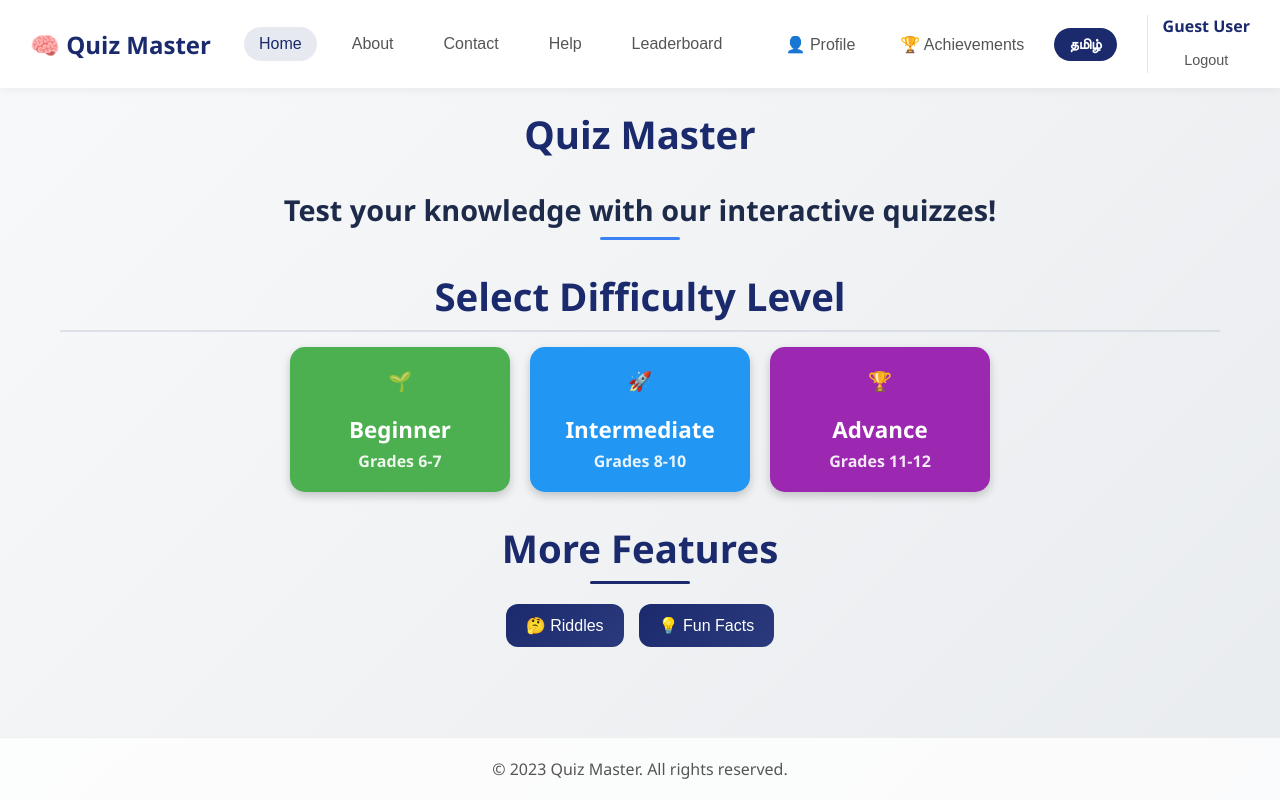
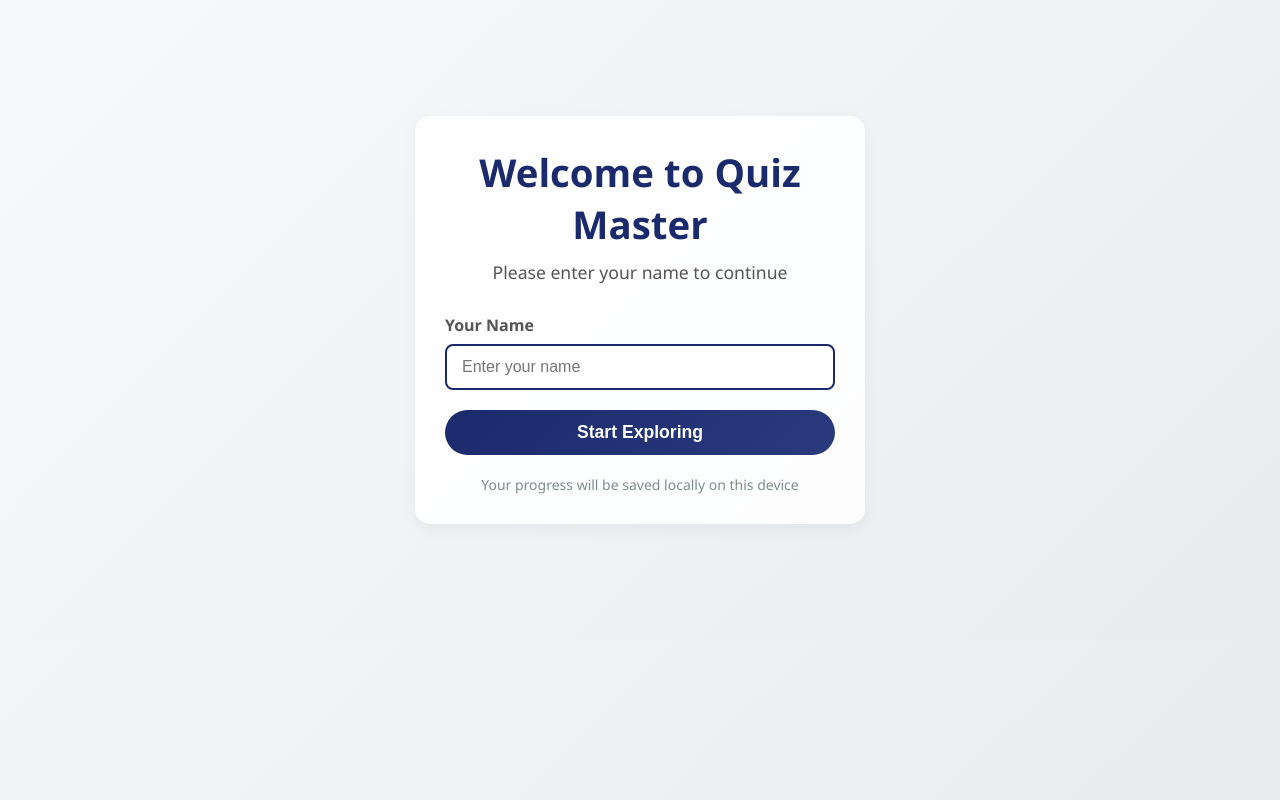
Before and after one commit to Sinduja-D/quiz-master-offline, a React (Create React App) app: page / in a window 1280 px wide. Built offline with nearby package versions, Linux system fonts and the light colour scheme; no server answers.

Commit message:
Changed App.js login and logout

```diff
--- a/src/App.js
+++ b/src/App.js
@@ -1,98 +1,68 @@
 // src/App.js
-import React, { useState, useEffect } from 'react';
-import Navbar from './components/Navbar';
-import PageRenderer from './components/PageRenderer';
+import React, { useState, useEffect } from "react";
+import Navbar from "./components/Navbar";
+import Footer from "./components/Footer";
+import PageRenderer from "./components/PageRenderer";
+import Login from "./components/Login.js";
 import './App.css';
 
 function App() {
-  const [language, setLanguage] = useState('English');
-  const [activePage, setActivePage] = useState('home');
+  const [activePage, setActivePage] = useState("home");
+  const [language, setLanguage] = useState("English");
   const [user, setUser] = useState(null);
   const [isLoading, setIsLoading] = useState(true);
 
+  // Check if user is already logged in
   useEffect(() => {
-    // Check if user is logged in
-    const storedUser = localStorage.getItem('currentUser');
-    if (storedUser) {
-      setUser(JSON.parse(storedUser));
-    } else {
-      // Create a default user
-      const defaultUser = {
-        id: 1,
-        username: 'Guest User',
-        memberSince: new Date().toLocaleDateString(),
-        totalPoints: 0,
-        totalQuizzes: 0,
-        averageScore: 0,
-        achievements: [],
-        quizHistory: []
-      };
-      setUser(defaultUser);
-      localStorage.setItem('currentUser', JSON.stringify(defaultUser));
+    const savedUser = localStorage.getItem('currentUser');
+    if (savedUser) {
+      setUser(JSON.parse(savedUser));
     }
     setIsLoading(false);
   }, []);
 
   const toggleLanguage = () => {
-    setLanguage(language === 'English' ? 'Tamil' : 'English');
+    setLanguage(language === "English" ? "Tamil" : "English");
   };
 
-  const updateUser = (updatedUser) => {
-    setUser(updatedUser);
+  const handleLogin = (userData) => {
+    setUser(userData);
   };
 
   const handleLogout = () => {
     localStorage.removeItem('currentUser');
-    // Create a default user again
-    const defaultUser = {
-      id: 1,
-      username: 'Guest User',
-      memberSince: new Date().toLocaleDateString(),
-      totalPoints: 0,
-      totalQuizzes: 0,
-      averageScore: 0,
-      achievements: [],
-      quizHistory: []
-    };
-    setUser(defaultUser);
-    localStorage.setItem('currentUser', JSON.stringify(defaultUser));
+    setUser(null);
+    setActivePage("home");
   };
 
-  // Show loading screen while user is being initialized
   if (isLoading) {
-    return (
-      <div className="app-container">
-        <div className="loading-container">
-          <div className="loading-spinner"></div>
-          <p>Loading...</p>
-        </div>
-      </div>
-    );
+    return <div className="loading-screen">Loading...</div>;
+  }
+
+  if (!user) {
+    return <Login onLogin={handleLogin} language={language} />;
   }
 
   return (
     <div className="app-container">
       <Navbar
         language={language}
+        activePage={activePage}
+        setActivePage={setActivePage}
         toggleLanguage={toggleLanguage}
-        setActivePage={setActivePage}
-        activePage={activePage}
         user={user}
         onLogout={handleLogout}
       />
-      <div className="page-container">
+      <main className="page-container">
         <PageRenderer
           language={language}
           activePage={activePage}
           setActivePage={setActivePage}
           user={user}
-          updateUser={updateUser}
-          toggleLanguage={toggleLanguage}
+          updateUser={setUser}
         />
-      </div>
-      <footer>
-        {language === 'English' ? '© 2023 Quiz Master. All rights reserved.' : '© 2023 வினா மாஸ்டர். அனைத்து உரிமைகளும் பாதுகாக்கப்பட்டவை.'}
-      </footer>
+      </main>
+      <Footer language={language} />
     </div>
   );
 }
```
